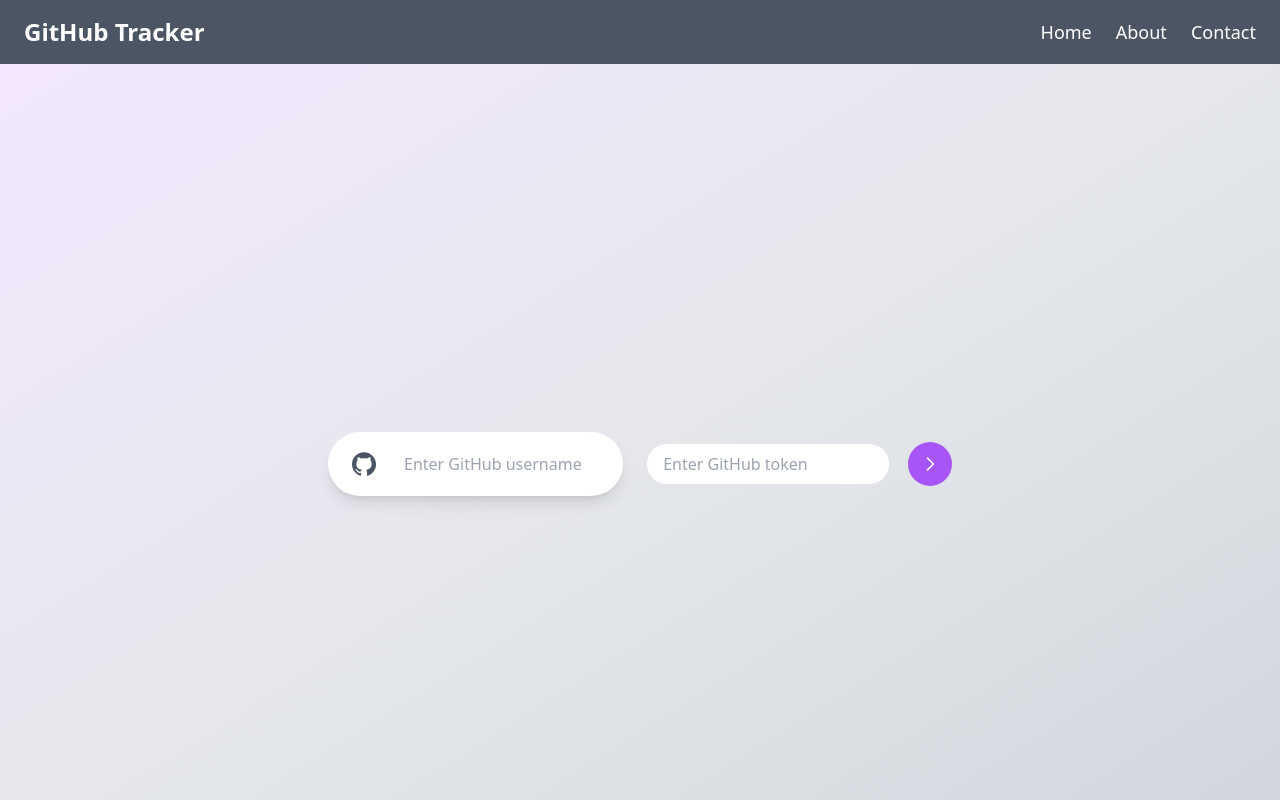
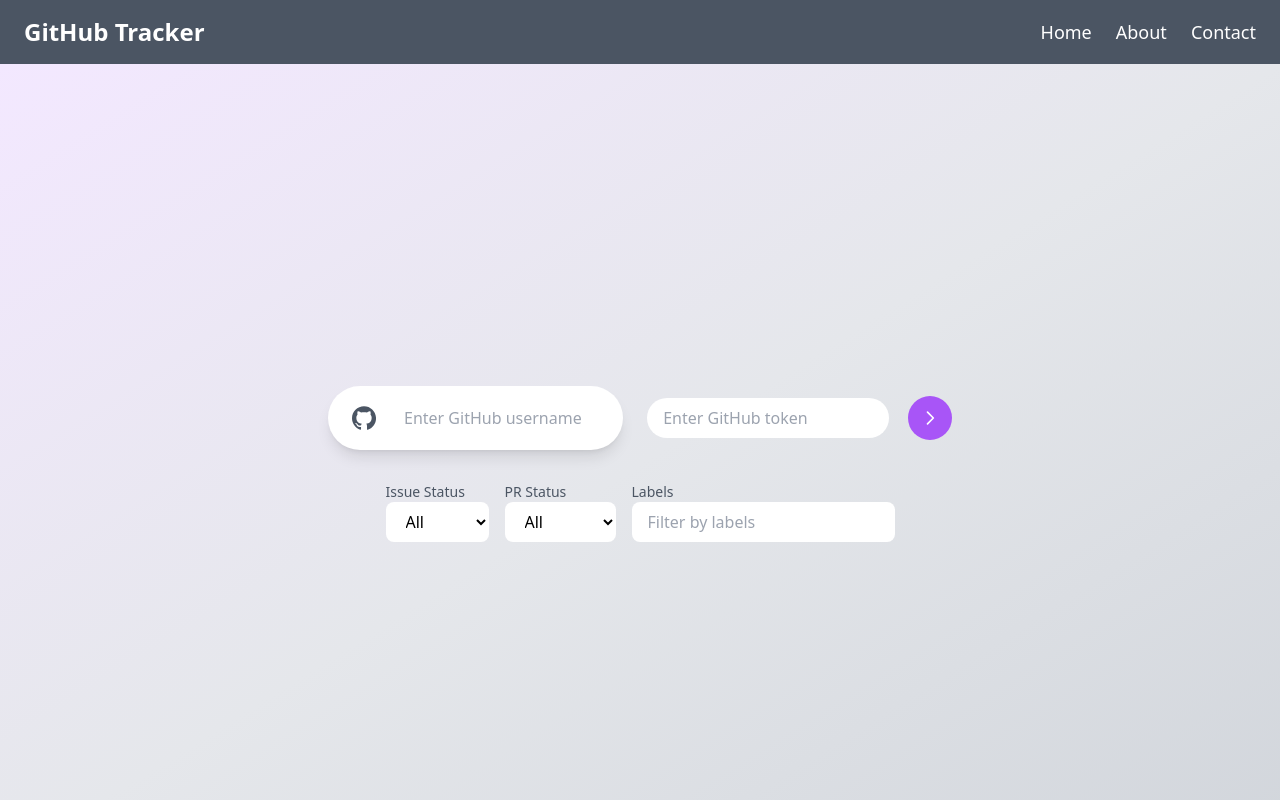
Before and after one commit to nishanthkj/github_tracker, a React (Vite) app: page /dashboard in a window 1280 px wide. Shown: the top 800 px of the page. Built offline with nearby package versions, Linux system fonts and the light colour scheme.

Commit message:
add pagination

```diff
--- a/src/pages/Home/Home.jsx
+++ b/src/pages/Home/Home.jsx
@@ -9,9 +9,16 @@
   const [pullRequests, setPullRequests] = useState([]);  // Store PR data
   const [loading, setLoading] = useState(false);  // Loading state
   const [error, setError] = useState(null);  // Error state
+  const [issueStatus, setIssueStatus] = useState("all");  // Issue status filter
+  const [prStatus, setPrStatus] = useState("all");  // PR status filter
+  const [labels, setLabels] = useState("");  // Labels filter
+  const [currentPageIssues, setCurrentPageIssues] = useState(1);  // Current page for issues
+  const [currentPagePRs, setCurrentPagePRs] = useState(1);  // Current page for PRs
+  const [issuesPerPage, setIssuesPerPage] = useState(5);  // Number of issues per page
+  const [prPerPage, setPrPerPage] = useState(5);  // Number of PRs per page
   const inputRef = useRef(null);
 
-  // Fetch user data, issues, and pull requests
+  // Fetch user data, issues, and pull requests with pagination
   const fetchData = async () => {
     if (!username || !token) return; // If no username or token, do nothing
 
@@ -47,35 +54,25 @@
       const allPullRequests = [];
 
       for (const repo of reposData) {
-        // Fetch issues for each repository
-        const issuesResponse = await fetch(`https://api.github.com/repos/${username}/${repo.name}/issues`, {
+        // Fetch issues for each repository with pagination
+        const issuesResponse = await fetch(`https://api.github.com/repos/${username}/${repo.name}/issues?state=${issueStatus}&labels=${labels}&per_page=${issuesPerPage}&page=${currentPageIssues}`, {
           headers: {
             'Authorization': `token ${token}`  // Include token in the request
           }
         });
         const issuesData = await issuesResponse.json();
 
-        // Ensure issuesData is an array before spreading
-        if (Array.isArray(issuesData)) {
         allIssues.push(...issuesData);
-        } else {
-          console.warn(`Issues data for repo ${repo.name} is not an array`, issuesData);
-        }
 
-        // Fetch pull requests for each repository
-        const pullsResponse = await fetch(`https://api.github.com/repos/${username}/${repo.name}/pulls`, {
+        // Fetch pull requests for each repository with pagination
+        const pullsResponse = await fetch(`https://api.github.com/repos/${username}/${repo.name}/pulls?state=${prStatus}&labels=${labels}&per_page=${prPerPage}&page=${currentPagePRs}`, {
           headers: {
             'Authorization': `token ${token}`  // Include token in the request
           }
         });
         const pullsData = await pullsResponse.json();
 
-        // Ensure pullsData is an array before spreading
-        if (Array.isArray(pullsData)) {
         allPullRequests.push(...pullsData);
-        } else {
-          console.warn(`Pull requests data for repo ${repo.name} is not an array`, pullsData);
-        }
       }
 
       setIssues(allIssues); // Set issues data
@@ -88,20 +85,25 @@
     }
   };
 
+  // Handle input changes
+  const handleUser = (e) => setUserName(e.target.value);
+  const handleToken = (e) => setToken(e.target.value);
+  const handleIssueStatus = (e) => setIssueStatus(e.target.value);
+  const handlePrStatus = (e) => setPrStatus(e.target.value);
+  const handleLabelFilter = (e) => setLabels(e.target.value);
+
+  const handlePageChangeIssues = (newPage) => {
+    setCurrentPageIssues(newPage);
+  };
+
+  const handlePageChangePRs = (newPage) => {
+    setCurrentPagePRs(newPage);
+  };
+
   // Handle form submit
   const handleSubmit = (e) => {
     e.preventDefault(); // Prevent page reload
     fetchData(); // Fetch data when form is submitted
-  };
-
-  // Handle username input change
-  const handleUser = (e) => {
-    setUserName(e.target.value);  // Update the username state
-  };
-
-  // Handle token input change
-  const handleToken = (e) => {
-    setToken(e.target.value);  // Update the token state
   };
 
   return (
@@ -117,12 +119,7 @@
           <div className="flex flex-col sm:flex-row items-center bg-white rounded-full shadow-lg p-3 w-full sm:w-4/5"> {/* Wider search box */}
             {/* GitHub Logo inside search bar */}
             <div className="px-3">
-            <svg
-                xmlns="http://www.w3.org/2000/svg"
-                className="h-6 w-6 text-gray-600"
-                viewBox="0 0 24 24"
-                fill="currentColor"
-            >
+              <svg xmlns="http://www.w3.org/2000/svg" className="h-6 w-6 text-gray-600" viewBox="0 0 24 24" fill="currentColor">
                 <path d="M12 .297c-6.63 0-12 5.373-12 12 0 5.303 3.438 9.8 8.205 11.387.6.113.82-.258.82-.577v-2.172c-3.338.726-4.042-1.416-4.042-1.416-.546-1.387-1.333-1.757-1.333-1.757-1.089-.744.083-.729.083-.729 1.205.084 1.838 1.238 1.838 1.238 1.07 1.834 2.807 1.304 3.492.997.108-.775.418-1.304.762-1.604-2.665-.305-5.467-1.332-5.467-5.93 0-1.31.469-2.381 1.236-3.221-.123-.303-.535-1.524.117-3.176 0 0 1.008-.322 3.3 1.23.957-.266 1.98-.399 3-.405 1.02.006 2.043.139 3 .405 2.291-1.552 3.297-1.23 3.297-1.23.653 1.653.241 2.874.118 3.176.77.84 1.235 1.911 1.235 3.221 0 4.61-2.807 5.624-5.479 5.921.43.371.823 1.102.823 2.222v3.293c0 .322.218.694.825.576 4.765-1.588 8.199-6.084 8.199-11.385 0-6.627-5.373-12-12-12z" />
               </svg>
             </div>
@@ -140,7 +137,6 @@
 
           {/* Add margin-top between username and token input */}
           <div className="mt-4 w-full sm:w-4/5"> {/* Same width for token input */}
-            {/* GitHub Token Input */}
             <input
               type="password"
               placeholder="Enter GitHub token"
@@ -157,18 +153,57 @@
             className="bg-purple-500 text-white p-3 rounded-full hover:bg-purple-600 transition duration-300 ease-in-out focus:outline-none focus:ring-4 focus:ring-purple-500 focus:ring-opacity-50 flex items-center justify-center mt-4"
             disabled={loading} // Disable button when loading
           >
-            <svg
-            xmlns="http://www.w3.org/2000/svg"
-            className="h-5 w-5"
-            fill="none"
-            viewBox="0 0 24 24"
-            stroke="currentColor"
-            strokeWidth="2"
-            >
+            <svg xmlns="http://www.w3.org/2000/svg" className="h-5 w-5" fill="none" viewBox="0 0 24 24" stroke="currentColor" strokeWidth="2">
               <path strokeLinecap="round" strokeLinejoin="round" d="M9 5l7 7-7 7" />
             </svg>
           </button>
         </form>
+
+        {/* Display filters */}
+        <div className="mt-8 space-y-4">
+          <div className="flex space-x-4">
+            <div className="flex flex-col">
+              <label htmlFor="issueStatus" className="text-sm text-gray-600">Issue Status</label>
+              <select
+                id="issueStatus"
+                value={issueStatus}
+                onChange={handleIssueStatus}
+                className="px-4 py-2 rounded-lg bg-white focus:outline-none focus:ring-2 focus:ring-purple-400"
+              >
+                <option value="all">All</option>
+                <option value="open">Open</option>
+                <option value="closed">Closed</option>
+              </select>
+            </div>
+
+            <div className="flex flex-col">
+              <label htmlFor="prStatus" className="text-sm text-gray-600">PR Status</label>
+              <select
+                id="prStatus"
+                value={prStatus}
+                onChange={handlePrStatus}
+                className="px-4 py-2 rounded-lg bg-white focus:outline-none focus:ring-2 focus:ring-purple-400"
+              >
+                <option value="all">All</option>
+                <option value="open">Open</option>
+                <option value="closed">Closed</option>
+                <option value="merged">Merged</option>
+              </select>
+            </div>
+
+            <div className="flex flex-col">
+              <label htmlFor="labels" className="text-sm text-gray-600">Labels</label>
+              <input
+                id="labels"
+                type="text"
+                placeholder="Filter by labels"
+                value={labels}
+                onChange={handleLabelFilter}
+                className="px-4 py-2 rounded-lg bg-white focus:outline-none focus:ring-2 focus:ring-purple-400"
+              />
+            </div>
+          </div>
+        </div>
 
         {/* Display user data */}
         {loading && <p className="mt-4 text-gray-600">Loading...</p>}
@@ -197,52 +232,131 @@
           </div>
         )}
 
-        {/* Display issues */}
+        {/* Display Issues */}
         {issues.length > 0 && (
-          <div className="mt-8">
+          <div className="mt-8 overflow-x-auto">
             <h3 className="text-xl font-semibold">Issues</h3>
-            <ul className="space-y-4">
+            <table className="min-w-full bg-white border border-gray-200 rounded-lg shadow-md">
+              <thead>
+                <tr className="bg-gray-100">
+                  <th className="px-6 py-3 text-left">Title</th>
+                  <th className="px-6 py-3 text-left">Status</th>
+                  <th className="px-6 py-3 text-left">Labels</th>
+                  <th className="px-6 py-3 text-left">Link</th>
+                </tr>
+              </thead>
+              <tbody>
                 {issues.map(issue => (
-                <li key={issue.id} className="border p-4 rounded-lg shadow-sm bg-white">
-                  <p className="text-lg font-semibold">{issue.title}</p>
-                  <p className="text-gray-500">{issue.body || "No description available"}</p>
+                  <tr key={issue.id} className="border-b hover:bg-gray-50">
+                    <td className="px-6 py-3">{issue.title}</td>
+                    <td className="px-6 py-3">{issue.state}</td>
+                    <td className="px-6 py-3">
+                      {issue.labels.length > 0 ? (
+                        issue.labels.map(label => (
+                          <span key={label.id} className="mr-2 text-sm text-gray-600">{label.name}</span>
+                        ))
+                      ) : (
+                        <span className="text-sm text-gray-400">No labels</span>
+                      )}
+                    </td>
+                    <td className="px-6 py-3">
                       <a
                         href={issue.html_url}
                         target="_blank"
                         rel="noopener noreferrer"
-                    className="text-purple-600 hover:underline mt-2"
+                        className="text-purple-600 hover:underline"
                       >
                         View Issue
                       </a>
-                </li>
+                    </td>
+                  </tr>
                 ))}
-            </ul>
+              </tbody>
+            </table>
+
+            {/* Pagination Controls for Issues */}
+            <div className="mt-4 flex justify-center space-x-4">
+              <button
+                onClick={() => handlePageChangeIssues(currentPageIssues - 1)}
+                disabled={currentPageIssues === 1}
+                className="px-4 py-2 bg-purple-500 text-white rounded-full disabled:opacity-50"
+              >
+                Previous
+              </button>
+              <span className="self-center text-gray-600">Page {currentPageIssues}</span>
+              <button
+                onClick={() => handlePageChangeIssues(currentPageIssues + 1)}
+                disabled={issues.length < issuesPerPage}
+                className="px-4 py-2 bg-purple-500 text-white rounded-full disabled:opacity-50"
+              >
+                Next
+              </button>
+            </div>
           </div>
         )}
 
-        {/* Display pull requests */}
+        {/* Display Pull Requests */}
         {pullRequests.length > 0 && (
-          <div className="mt-8">
+          <div className="mt-8 overflow-x-auto">
             <h3 className="text-xl font-semibold">Pull Requests</h3>
-            <ul className="space-y-4">
+            <table className="min-w-full bg-white border border-gray-200 rounded-lg shadow-md">
+              <thead>
+                <tr className="bg-gray-100">
+                  <th className="px-6 py-3 text-left">Title</th>
+                  <th className="px-6 py-3 text-left">Status</th>
+                  <th className="px-6 py-3 text-left">Labels</th>
+                  <th className="px-6 py-3 text-left">Link</th>
+                </tr>
+              </thead>
+              <tbody>
                 {pullRequests.map(pr => (
-                <li key={pr.id} className="border p-4 rounded-lg shadow-sm bg-white">
-                  <p className="text-lg font-semibold">{pr.title}</p>
-                  <p className="text-gray-500">{pr.body || "No description available"}</p>
+                  <tr key={pr.id} className="border-b hover:bg-gray-50">
+                    <td className="px-6 py-3">{pr.title}</td>
+                    <td className="px-6 py-3">{pr.state}</td>
+                    <td className="px-6 py-3">
+                      {pr.labels.length > 0 ? (
+                        pr.labels.map(label => (
+                          <span key={label.id} className="mr-2 text-sm text-gray-600">{label.name}</span>
+                        ))
+                      ) : (
+                        <span className="text-sm text-gray-400">No labels</span>
+                      )}
+                    </td>
+                    <td className="px-6 py-3">
                       <a
                         href={pr.html_url}
                         target="_blank"
                         rel="noopener noreferrer"
-                    className="text-purple-600 hover:underline mt-2"
+                        className="text-purple-600 hover:underline"
                       >
                         View PR
                       </a>
-                </li>
+                    </td>
+                  </tr>
                 ))}
-            </ul>
+              </tbody>
+            </table>
+
+            {/* Pagination Controls for PRs */}
+            <div className="mt-4 flex justify-center space-x-4">
+              <button
+                onClick={() => handlePageChangePRs(currentPagePRs - 1)}
+                disabled={currentPagePRs === 1}
+                className="px-4 py-2 bg-purple-500 text-white rounded-full disabled:opacity-50"
+              >
+                Previous
+              </button>
+              <span className="self-center text-gray-600">Page {currentPagePRs}</span>
+              <button
+                onClick={() => handlePageChangePRs(currentPagePRs + 1)}
+                disabled={pullRequests.length < prPerPage}
+                className="px-4 py-2 bg-purple-500 text-white rounded-full disabled:opacity-50"
+              >
+                Next
+              </button>
+            </div>
           </div>
         )}
-
       </main>
     </div>
   );
```
Lines whose indentation alone changed are shown as unchanged.
